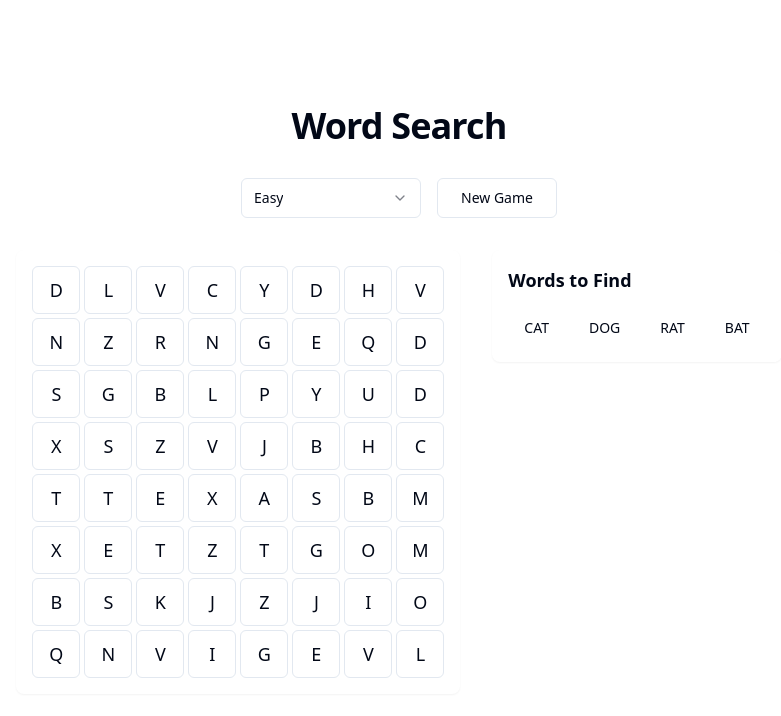
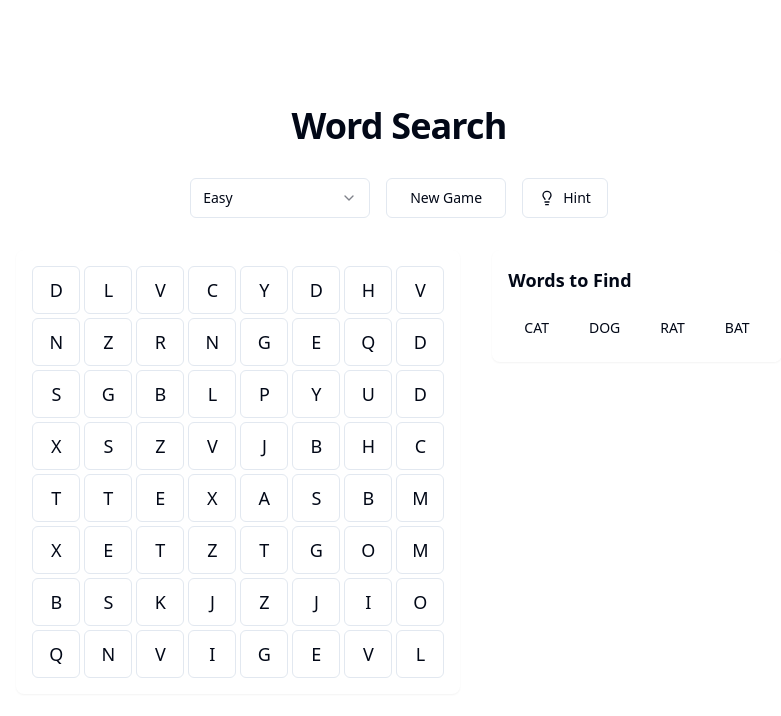
Before and after one commit to baptistzaire/wordsearch-gathering-haven, a React (Vite) app: page / in a window 1280 px wide. Shown: the top 716 px of the page, without its empty margins (241-1022 px from the left). Built offline with nearby package versions, Linux system fonts and the light colour scheme.

Commit message:
Add hint button feature
Implemented a button that provides hints by changing the color of one letter from the remaining uncovered words when pressed.
[skip gpt_engineer]

```diff
--- a/src/components/WordGrid.tsx
+++ b/src/components/WordGrid.tsx
@@ -5,9 +5,10 @@ interface WordGridProps {
   grid: string[][];
   words: string[];
   onWordFound: (word: string) => void;
+  hintPosition: { row: number; col: number } | null;
 }
 
-export const WordGrid: React.FC<WordGridProps> = ({ grid, words, onWordFound }) => {
+export const WordGrid: React.FC<WordGridProps> = ({ grid, words, onWordFound, hintPosition }) => {
   const [selectedCells, setSelectedCells] = useState<number[][]>([]);
   const [isSelecting, setIsSelecting] = useState(false);
   const [foundPaths, setFoundPaths] = useState<Set<string>>(new Set());
@@ -70,6 +71,10 @@ export const WordGrid: React.FC<WordGridProps> = ({ grid, words, onWordFound })
     });
   };
 
+  const isHintCell = (row: number, col: number) => {
+    return hintPosition?.row === row && hintPosition?.col === col;
+  };
+
   return (
     <div
       className="grid gap-1 p-4 bg-card rounded-lg shadow-sm"
@@ -88,7 +93,8 @@ export const WordGrid: React.FC<WordGridProps> = ({ grid, words, onWordFound })
             className={cn(
               "letter-cell",
               isCellSelected(rowIndex, colIndex) && "selected",
-              isCellFound(rowIndex, colIndex) && "found"
+              isCellFound(rowIndex, colIndex) && "found",
+              isHintCell(rowIndex, colIndex) && "bg-primary/30"
             )}
             onMouseDown={() => handleMouseDown(rowIndex, colIndex)}
             onMouseEnter={() => handleMouseEnter(rowIndex, colIndex)}
--- a/src/components/WordSearchGame.tsx
+++ b/src/components/WordSearchGame.tsx
@@ -4,6 +4,8 @@ import { WordList } from './WordList';
 import { GameControls } from './GameControls';
 import { WinModal } from './WinModal';
 import { useToast } from "@/hooks/use-toast";
+import { Button } from "@/components/ui/button";
+import { LightbulbIcon } from "lucide-react";
 
 type Difficulty = 'easy' | 'medium' | 'hard';
 
@@ -13,6 +15,7 @@ export const WordSearchGame = () => {
   const [foundWords, setFoundWords] = useState<Set<string>>(new Set());
   const [difficulty, setDifficulty] = useState<Difficulty>('easy');
   const [showWinModal, setShowWinModal] = useState(false);
+  const [hintPosition, setHintPosition] = useState<{ row: number; col: number } | null>(null);
   const { toast } = useToast();
 
   const generateGrid = (difficulty: Difficulty) => {
@@ -27,6 +30,7 @@ export const WordSearchGame = () => {
     setGrid(newGrid);
     setWords(wordList);
     setFoundWords(new Set());
+    setHintPosition(null);
   };
 
   const generateWordList = (difficulty: Difficulty): string[] => {
@@ -42,6 +46,7 @@ export const WordSearchGame = () => {
     const newFoundWords = new Set(foundWords);
     newFoundWords.add(word);
     setFoundWords(newFoundWords);
+    setHintPosition(null);
 
     toast({
       title: "Word Found!",
@@ -63,6 +68,34 @@ export const WordSearchGame = () => {
     generateGrid(newDifficulty);
   };
 
+  const getHint = () => {
+    // Find a word that hasn't been found yet
+    const remainingWords = words.filter(word => !foundWords.has(word));
+    if (remainingWords.length === 0) return;
+
+    // Select a random word from remaining words
+    const randomWord = remainingWords[Math.floor(Math.random() * remainingWords.length)];
+
+    // Select a random letter position from the word
+    const letterPosition = Math.floor(Math.random() * randomWord.length);
+    const targetLetter = randomWord[letterPosition];
+
+    // Find this letter in the grid
+    for (let i = 0; i < grid.length; i++) {
+      for (let j = 0; j < grid[i].length; j++) {
+        if (grid[i][j] === targetLetter) {
+          setHintPosition({ row: i, col: j });
+          toast({
+            title: "Hint",
+            description: `Look for the letter "${targetLetter}"!`,
+            duration: 3000,
+          });
+          return;
+        }
+      }
+    }
+  };
+
   useEffect(() => {
     generateGrid(difficulty);
   }, []);
@@ -71,17 +104,28 @@ export const WordSearchGame = () => {
     <div className="min-h-screen flex flex-col items-center justify-center p-4 space-y-8 animate-fade-in">
       <h1 className="text-4xl font-bold tracking-tight">Word Search</h1>
 
-      <GameControls
-        difficulty={difficulty}
-        onDifficultyChange={handleDifficultyChange}
-        onNewGame={handleNewGame}
-      />
+      <div className="flex flex-wrap items-center justify-center gap-4">
+        <GameControls
+          difficulty={difficulty}
+          onDifficultyChange={handleDifficultyChange}
+          onNewGame={handleNewGame}
+        />
+        <Button
+          variant="outline"
+          onClick={getHint}
+          className="flex items-center gap-2"
+        >
+          <LightbulbIcon className="w-4 h-4" />
+          Hint
+        </Button>
+      </div>
 
       <div className="flex flex-col lg:flex-row gap-8 items-start">
         <WordGrid
           grid={grid}
           words={words}
           onWordFound={handleWordFound}
+          hintPosition={hintPosition}
         />
 
         <WordList
```
